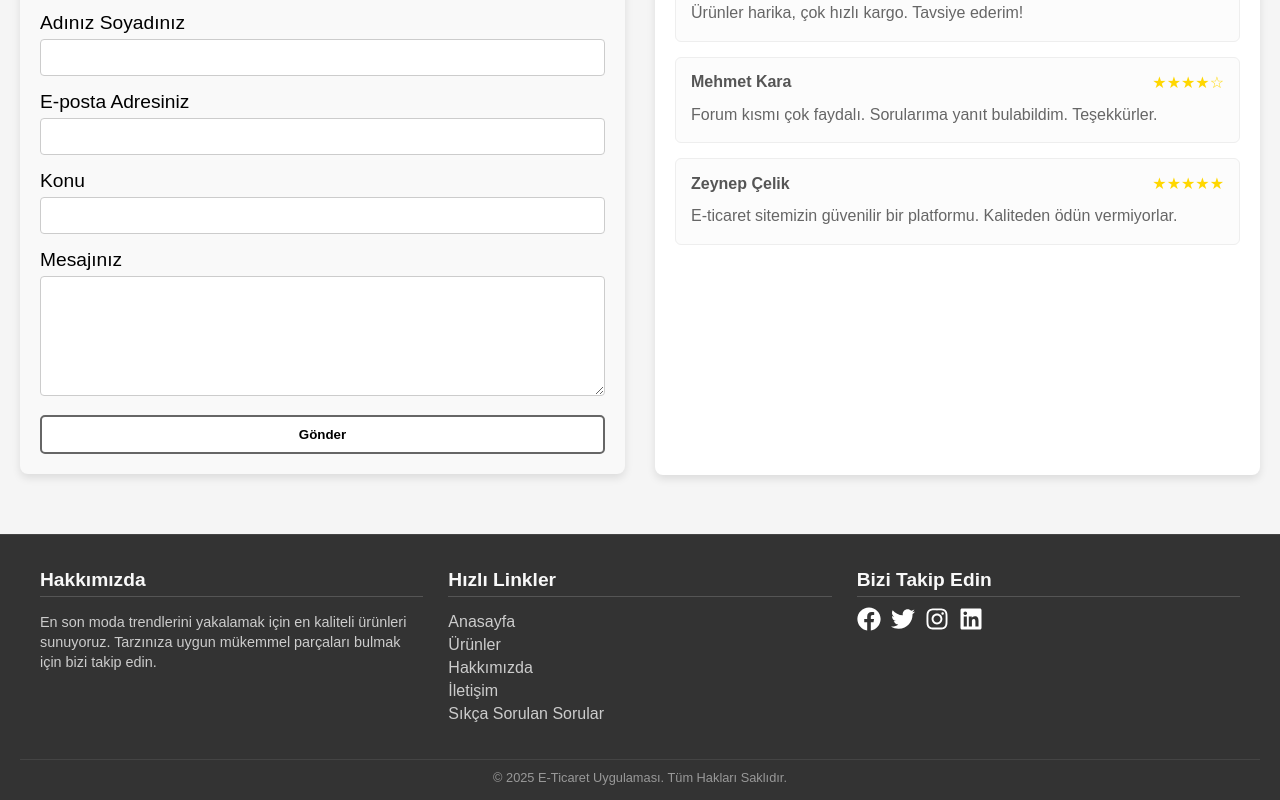
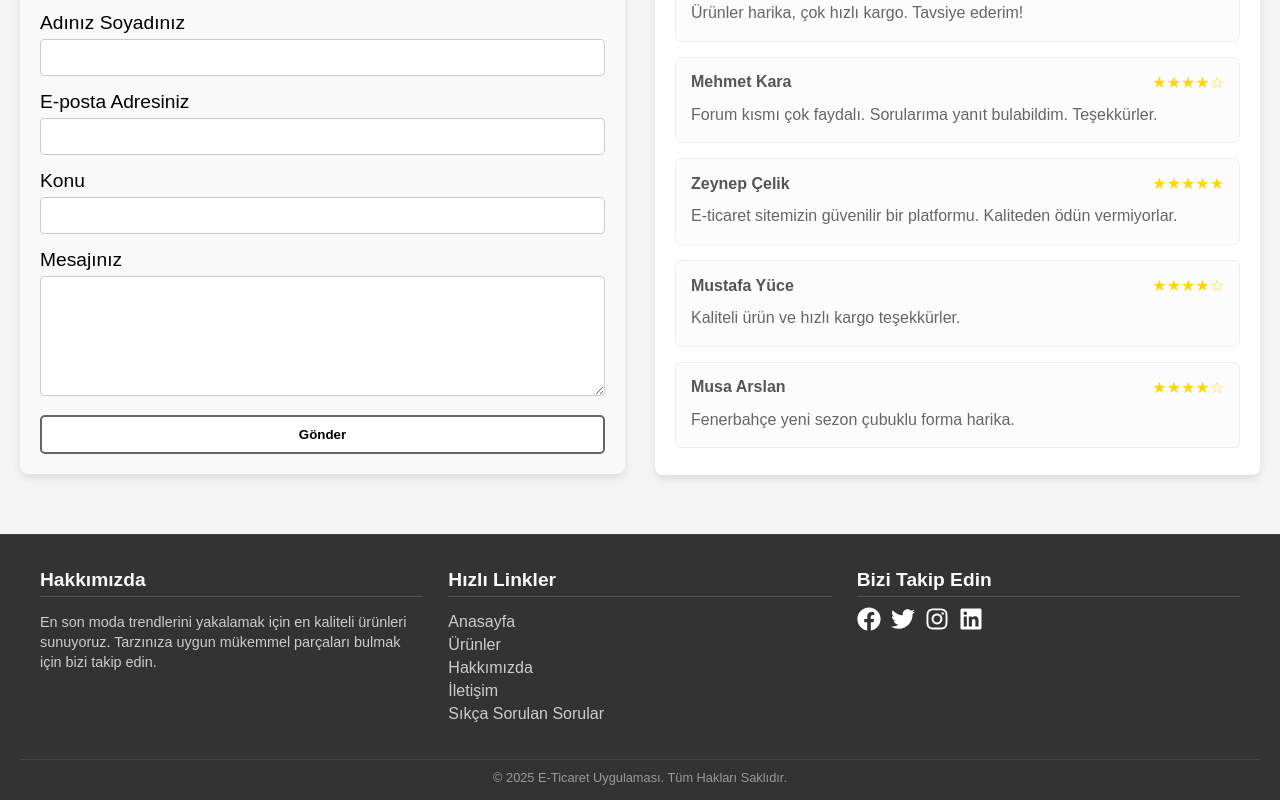
Before and after one commit to alikaankoc1/e-ticaret-app, a React (Vite) app in the folder e-ticaret-app/: page /anasayfa in a window 1280 px wide. Shown: the part 3926-4726 px from the top of the page. Built offline with nearby package versions, Linux system fonts and the light colour scheme.

Commit message:
Update Comments.jsx
new data code

```diff
--- a/e-ticaret-app/src/components/Comments/Comments.jsx
+++ b/e-ticaret-app/src/components/Comments/Comments.jsx
@@ -23,6 +23,18 @@ const Comments = () => {
         "E-ticaret sitemizin güvenilir bir platformu. Kaliteden ödün vermiyorlar.",
       rating: 5,
     },
+    {
+      id: 4,
+      name: "Mustafa Yüce",
+      comment: "Kaliteli ürün ve hızlı kargo teşekkürler.",
+      rating: 4,
+    },
+    {
+      id: 5,
+      name: "Musa Arslan",
+      comment: "Fenerbahçe yeni sezon çubuklu forma harika.",
+      rating: 4,
+    },
   ];
 
   return (
```
